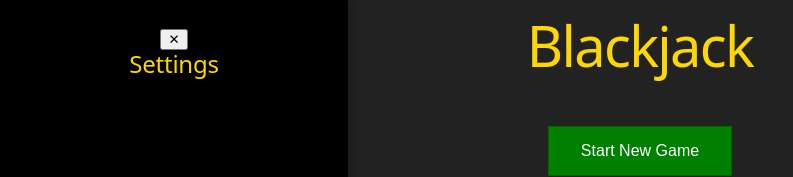
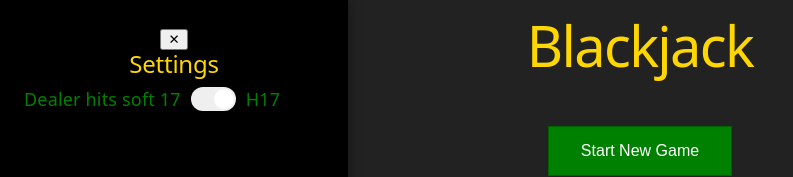
Before and after one commit to JeysonRo/Blackjack_WebApp, a React (Vite) app in the folder frontend/: page / in a window 1280 px wide. Both pictures are taken after a click on the button "Settings". Shown: the top 177 px of the page, without its empty margins (0-793 px from the left). Built offline with nearby package versions, Linux system fonts and the light colour scheme; no server answers.

Commit message:
added h17 toggle in settings

```diff
--- a/frontend/src/App.css
+++ b/frontend/src/App.css
@@ -87,3 +87,31 @@
   background: black;
   box-shadow: 4px 0 10px rgba(0, 0, 0, 0.2);
 }
+
+.setting {
+  display: flex;
+  align-items: center;
+  gap: 10px;
+}
+
+.toggle {
+  width: 45px;
+  height: 24px;
+  border: none;
+  border-radius: 12px;
+  padding: 2px;
+  cursor: pointer;
+}
+
+.toggle-knob {
+  display: block;
+  width: 20px;
+  height: 20px;
+  border-radius: 50%;
+  background: white;
+  transition: transform 0.2s;
+}
+
+.toggle.active .toggle-knob {
+  transform: translateX(21px);
+}
--- a/frontend/src/App.tsx
+++ b/frontend/src/App.tsx
@@ -6,6 +6,7 @@ import Actions from "./components/Actions"
 import Menu from "./components/Menu";
 import Players from "./components/Players";
 import Hand from "./components/Hand";
+import Settings from "./components/Settings";
 
 function App() {
   const [settingsOpen, setSettingsOpen] = useState(false);
@@ -46,7 +47,7 @@ function App() {
           <h2>Settings</h2>
 
           {/* put settings here */}
-          {/* <SettingsMenu/> */}
+          <Settings dealerH17={dealerH17} setDealerH17={setDealerH17}/>
 
         </div>
       )}
--- /dev/null
+++ b/frontend/src/components/Settings.tsx
@@ -0,0 +1,21 @@
+interface SettingsProps {
+    dealerH17: boolean;
+    setDealerH17: React.Dispatch<React.SetStateAction<boolean>>;
+}
+
+export default function Settings({dealerH17, setDealerH17,}: SettingsProps) {
+    return (
+    <div className="setting">
+        <span>Dealer hits soft 17</span>
+
+        <button
+        className={`toggle ${dealerH17 ? "active" : ""}`}
+        onClick={() => setDealerH17(!dealerH17)}
+        >
+        <span className="toggle-knob" />
+        </button>
+
+        <span>{dealerH17 ? "H17" : "S17"}</span>
+    </div>
+    );
+}
```
